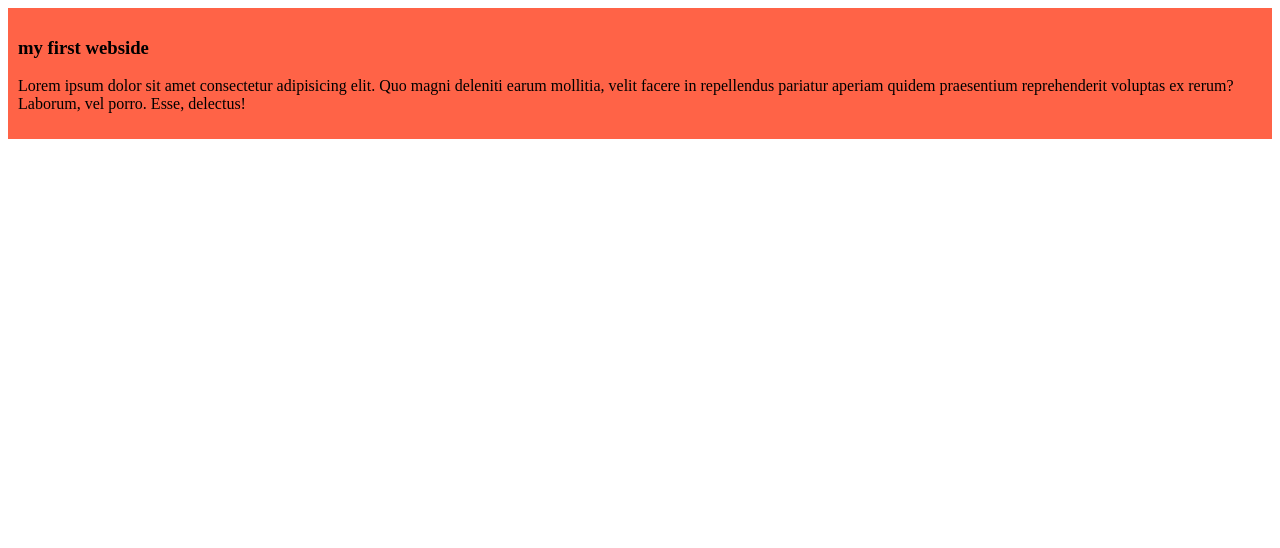
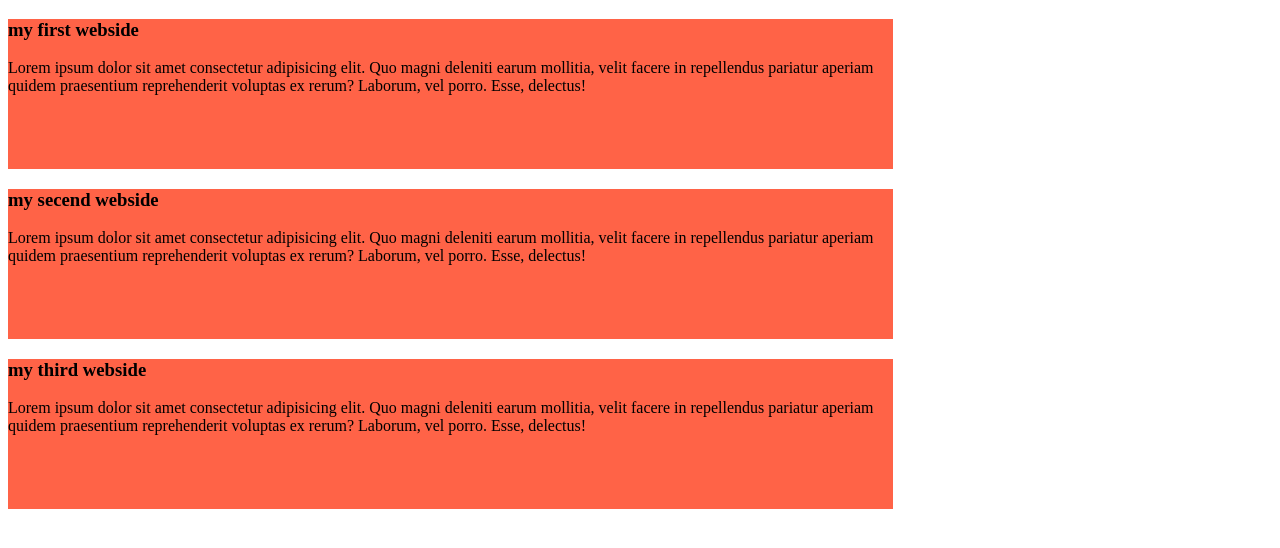
Before and after one commit to limon1492/my-simple-webise, a plain HTML site: page index.html in a window 1280 px wide. Drawn offline with Linux system fonts and the light colour scheme.

Commit message:
add the seceend blog

```diff
--- a/index.html
+++ b/index.html
@@ -11,6 +11,23 @@
     <div>
         <h3>
             my first webside
+
+        </h3>
+        <p>Lorem ipsum dolor sit amet consectetur adipisicing elit. Quo magni deleniti earum mollitia, velit facere in repellendus pariatur aperiam quidem praesentium reprehenderit voluptas ex rerum? Laborum, vel porro. Esse, delectus!</p>
+    </div>
+<body>
+    <div>
+        <h3>
+            my secend webside
+
+        </h3>
+        <p>Lorem ipsum dolor sit amet consectetur adipisicing elit. Quo magni deleniti earum mollitia, velit facere in repellendus pariatur aperiam quidem praesentium reprehenderit voluptas ex rerum? Laborum, vel porro. Esse, delectus!</p>
+    </div>
+<body>
+    <div>
+        <h3>
+            my third webside
+
         </h3>
         <p>Lorem ipsum dolor sit amet consectetur adipisicing elit. Quo magni deleniti earum mollitia, velit facere in repellendus pariatur aperiam quidem praesentium reprehenderit voluptas ex rerum? Laborum, vel porro. Esse, delectus!</p>
     </div>
--- a/styles/blog.css
+++ b/styles/blog.css
@@ -1,4 +1,10 @@
 div{
     background-color: tomato;
-    padding: 10px;
+    /* padding-right: 10px; */
+    /* box-sizing: border-box; */
+    margin-bottom: 20px;
+    height: 150px;
+    width: 70%;
+    /* box-shadow: 10px; */
+
 }
```
